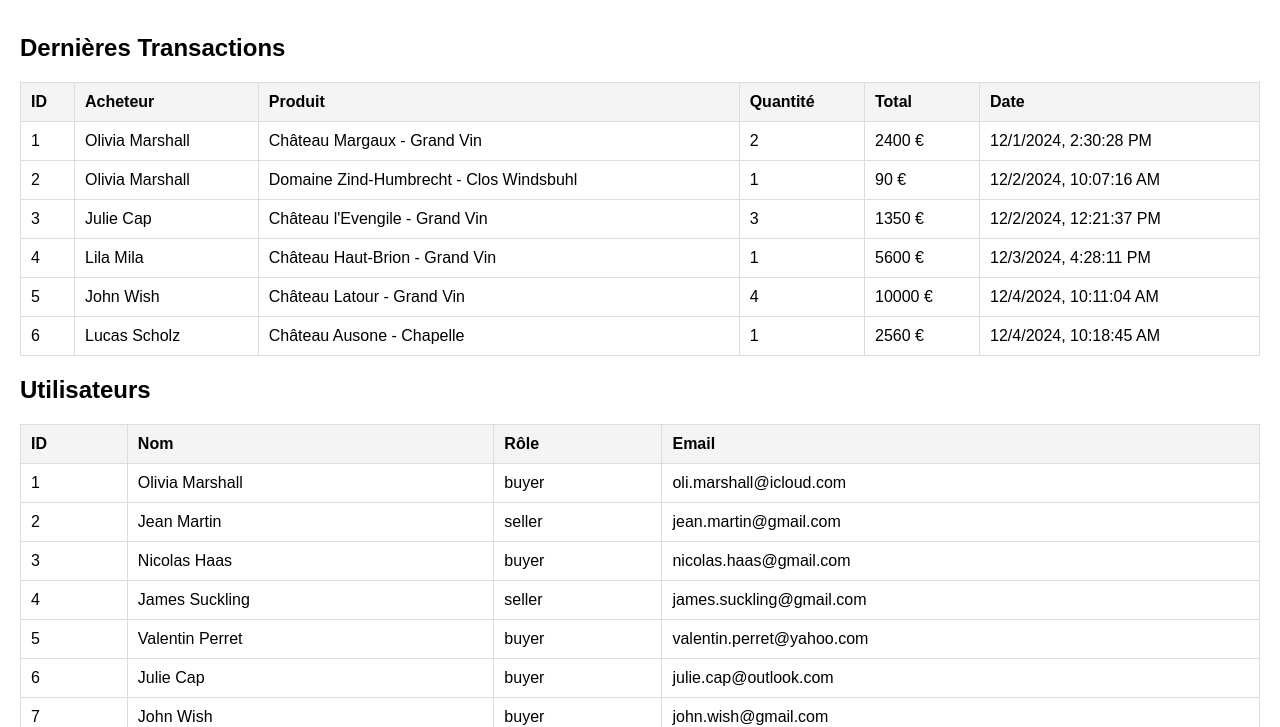
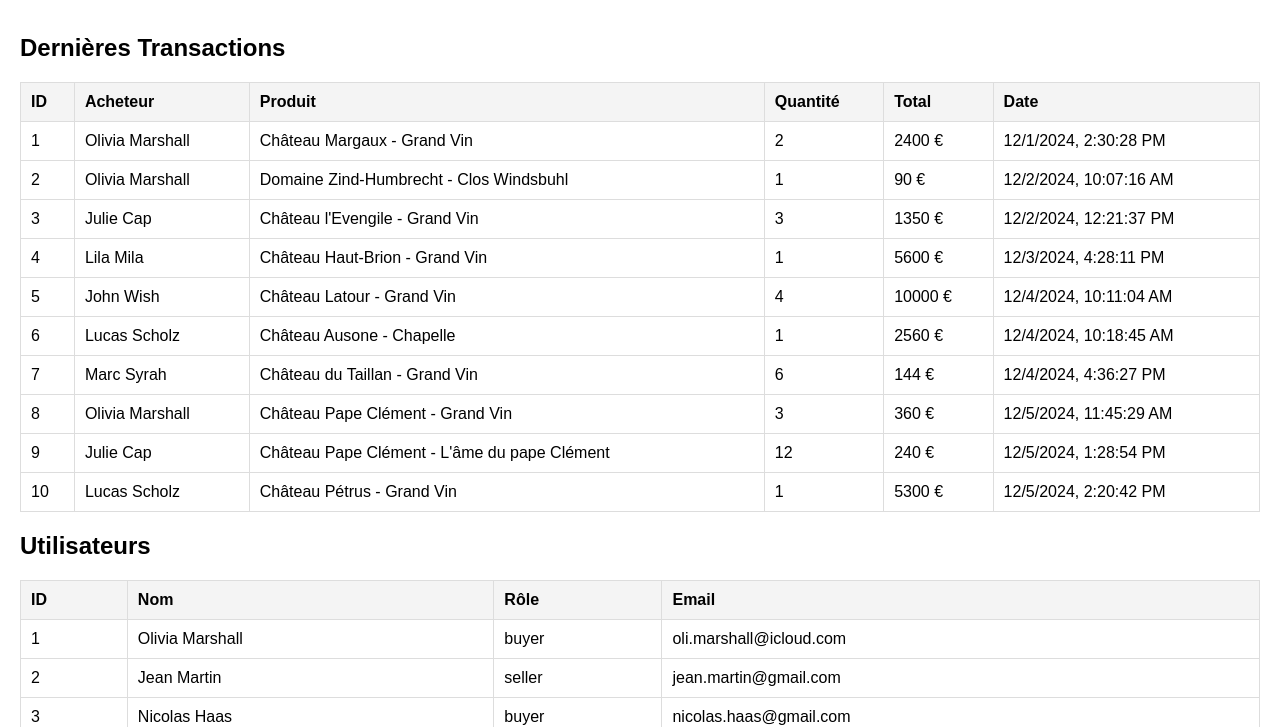
Before and after one commit to EmilienDoumont/DoumontEmilien_ProjetTW2, a website: page views/gestion.html in a window 1280 px wide. Shown: the part 73-800 px from the top of the page. Drawn offline with Linux system fonts and the light colour scheme.

Commit message:
commit final

```diff
--- a/src/data/data.json
+++ b/src/data/data.json
@@ -238,6 +238,48 @@
         "price": 450,
         "stock": 12,
         "img": 12
+      },
+      {
+        "id": 13,
+        "domaine": "Château Pape Clément",
+        "cuvee": "Grand Vin",
+        "millesime": 2016,
+        "type": "rouge",
+        "cepage": "50% merlot, cabernet sauvignon 50%",
+        "vignoble": "Bordeaux",
+        "appellation": "Pessac-Leognan AOC",
+        "classification": "Cru classé des graves",
+        "price": 120,
+        "stock": 5,
+        "img": 13
+      },
+      {
+        "id": 14,
+        "domaine": "Château Pape Clément",
+        "cuvee": "L'âme du pape Clément",
+        "millesime": 2019,
+        "type": "rouge",
+        "cepage": "59% Merlot 33% Cab. Sauv. 7% Cab. Franc 1% Petit Verdot",
+        "vignoble": "Bordeaux",
+        "appellation": "Pessac-Leognan AOC",
+        "classification": "Cru classé des graves",
+        "price": 20,
+        "stock": 36,
+        "img": 14
+      },
+      {
+        "id": 15,
+        "domaine": "Château du Taillan",
+        "cuvee": "Grand Vin",
+        "millesime": 2016,
+        "type": "rouge",
+        "cepage": "70% merlot, cabernet sauvignon 20%, cabernet franc 10%",
+        "vignoble": "Bordeaux",
+        "appellation": "Haut-Médoc AOC",
+        "classification": "Cru bourgeois",
+        "price": 24,
+        "stock": 16,
+        "img": 15
       }
     ],
     "transactions": [
@@ -288,6 +330,38 @@
         "quantity": 1,
         "total_price": 2560,
         "date": "2024-12-04T10:18:45Z"
+      },
+      {
+        "id": 7,
+        "buyer_id": 10,
+        "product_id": 15,
+        "quantity": 6,
+        "total_price": 144,
+        "date": "2024-12-04T16:36:27Z"
+      },
+      {
+        "id": 8,
+        "buyer_id": 1,
+        "product_id": 13,
+        "quantity": 3,
+        "total_price": 360,
+        "date": "2024-12-05T11:45:29Z"
+      },
+      {
+        "id": 9,
+        "buyer_id": 6,
+        "product_id": 14,
+        "quantity": 12,
+        "total_price": 240,
+        "date": "2024-12-05T13:28:54Z"
+      },
+      {
+        "id": 10,
+        "buyer_id": 9,
+        "product_id": 11,
+        "quantity": 1,
+        "total_price": 5300,
+        "date": "2024-12-05T14:20:42Z"
       }
     ]
   }
--- a/src/index.ts
+++ /dev/null
@@ -1 +0,0 @@
-console.log('OK')
--- a/views/gestion.html
+++ b/views/gestion.html
@@ -111,6 +111,7 @@
             <th>Domaine</th>
             <th>Cuvée</th>
             <th>Millésime</th>
+            <th>Appellation</th>
             <th>Type</th>
             <th>Prix</th>
             <th>Stock</th>
@@ -118,20 +119,17 @@
           </tr>
         </thead>
         <tbody id="product-list">
-          <!-- Produits chargés dynamiquement -->
         </tbody>
       </table>
     </section>
   </main>
   <script>
-    // Charger les données du fichier JSON
     async function loadData() {
-      const response = await fetch('../src/data/data.json'); // Assurez-vous que le fichier data.json est au même niveau que ce fichier HTML
+      const response = await fetch('../src/data/data.json');
       const data = await response.json();
       return data;
     }
 
-    // Afficher les transactions
     function displayTransactions(transactions, users, products) {
       const transactionList = document.getElementById('transaction-list');
       transactions.forEach(transaction => {
@@ -150,7 +148,6 @@
       });
     }
 
-    // Afficher les utilisateurs
     function displayUsers(users) {
       const userList = document.getElementById('user-list');
       users.forEach(user => {
@@ -165,7 +162,6 @@
       });
     }
 
-    // Afficher les produits avec possibilité de modifier le stock
     function displayProducts(products) {
       const productList = document.getElementById('product-list');
       products.forEach(product => {
@@ -175,6 +171,7 @@
           <td>${product.domaine}</td>
           <td>${product.cuvee}</td>
           <td>${product.millesime}</td>
+          <td>${product.appellation}</td>
           <td>${product.type}</td>
           <td>${product.price} €</td>
           <td><input type="number" value="${product.stock}" min="0" id="stock-${product.id}"></td>
@@ -184,13 +181,11 @@
       });
     }
 
-    // Action pour mettre à jour le stock
     function updateStock(productId) {
       const newStock = document.getElementById(`stock-${productId}`).value;
       alert(`Stock du produit avec ID ${productId} mis à jour à ${newStock}`);
     }
 
-    // Charger et afficher les données au chargement de la page
     window.onload = async () => {
       const data = await loadData();
       displayTransactions(data.transactions, data.users, data.products);
```
Also changed, not shown: dist/index.js (deleted), src/data/img/vin1.jpg (deleted), src/data/img/vin10.jpg (deleted), src/data/img/vin11.jpg (deleted), src/data/img/vin12.jpg (deleted), src/data/img/vin13.png (added), src/data/img/vin14.png (added), src/data/img/vin15.jpg (added), src/data/img/vin15.png (added), src/data/img/vin2.jpg (deleted), src/data/img/vin3.jpg (deleted), src/data/img/vin4.jpg (deleted), src/data/img/vin5.jpg (deleted), src/data/img/vin6.jpg (deleted), 3 more files.
